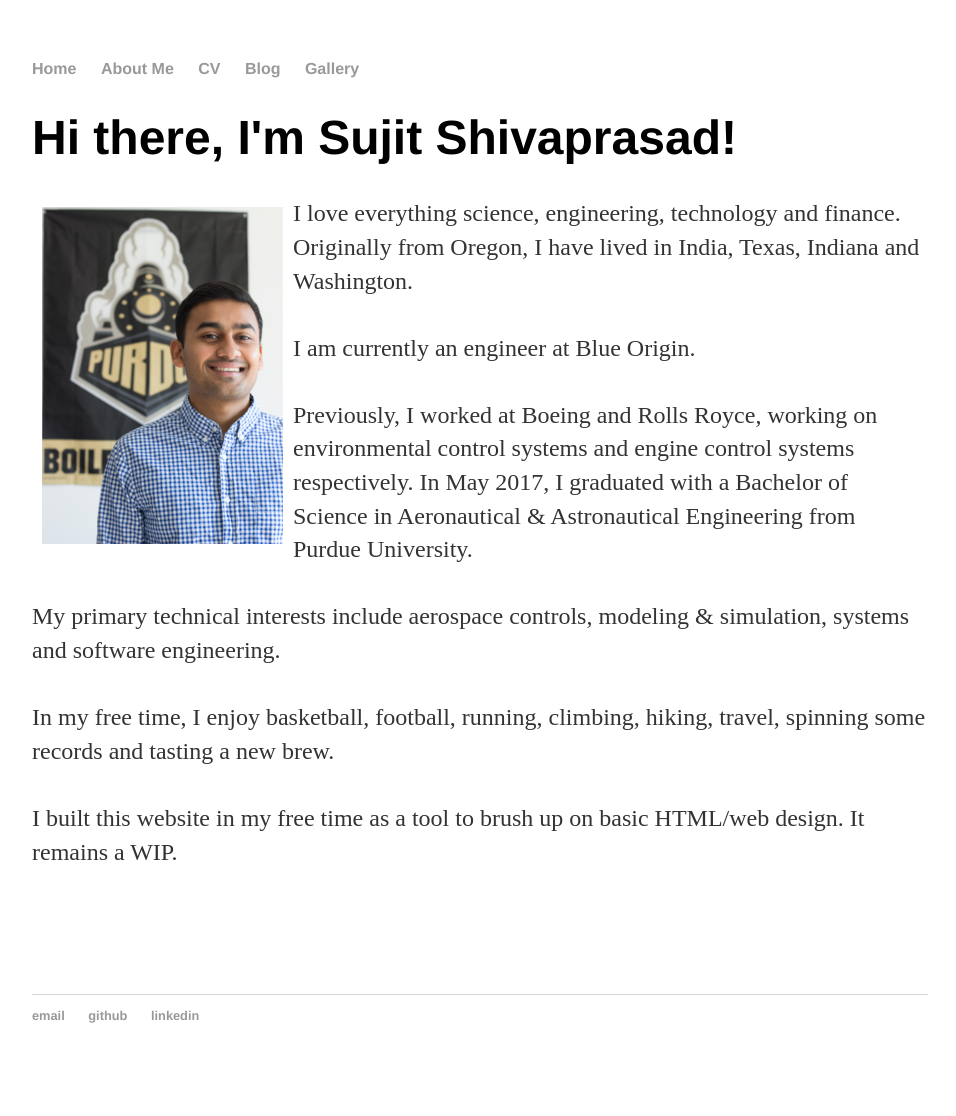
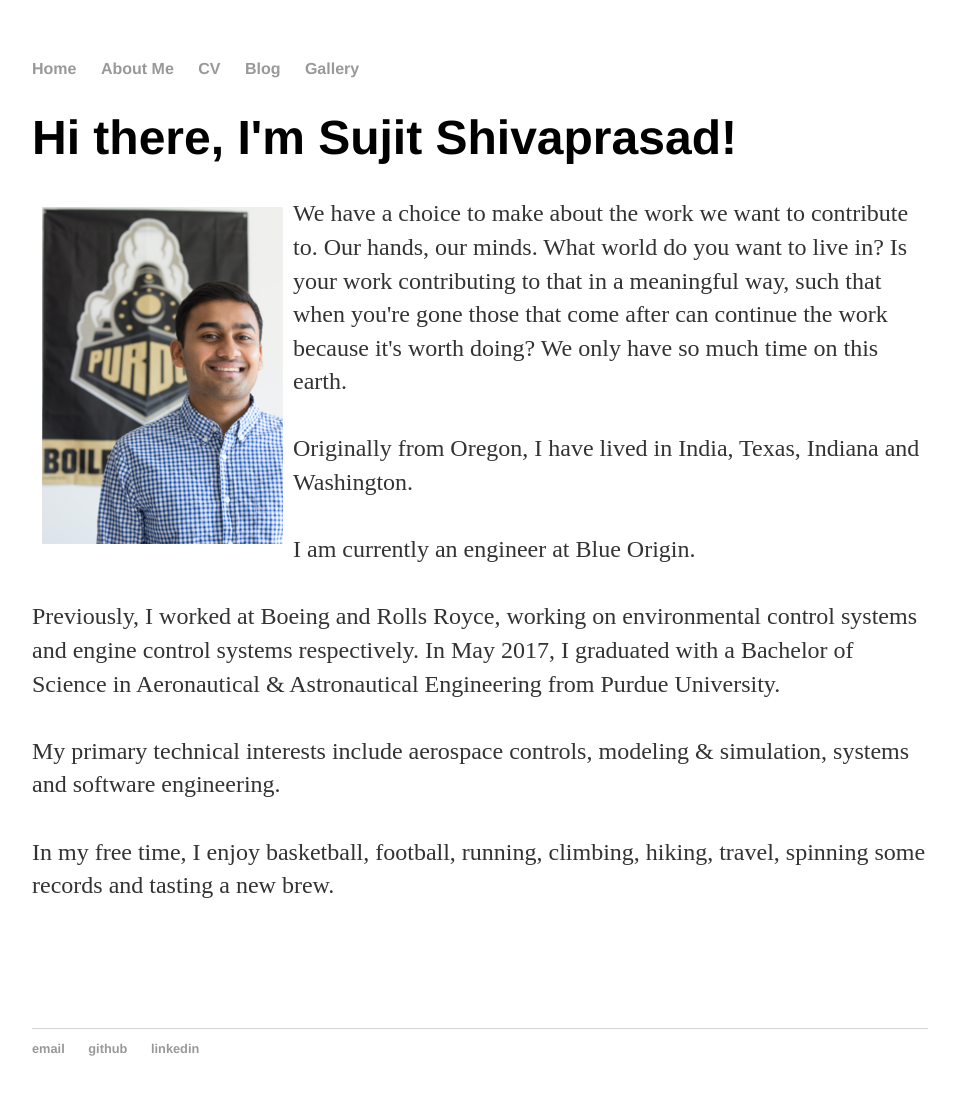
Before and after one commit to sujitshivaprasad/sujitshivaprasad.github.io, a Jekyll site: the page built from index.html, in a window 1280 px wide. Shown: the whole page, without its empty margins (160-1116 px from the left). Built offline with Jekyll 4.4.1, drawn with Linux system fonts in a browser that asks for light colours; before the commit the page ends 1083 px from its top, so only the background shows below that.

Commit message:
Updated index.html with better bio

```diff
--- a/index.html
+++ b/index.html
@@ -5,7 +5,11 @@ title: Sujit Shivaprasad, Aerospace Engineer
 <div class="blurb">
 	<h1>Hi there, I'm Sujit Shivaprasad!</h1>
 	<p><img src="img/me.png" alt="Sujit Shivaprasad" align="left" hspace="10" vspace="10"/>
-	I love everything science, engineering, technology and finance.
+	We have a choice to make about the work we want to contribute to. Our hands, our minds.
+	What world do you want to live in? Is your work contributing to that in a meaningful way, such that when you're gone those that come after can continue the work because it's worth doing?
+	We only have so much time on this earth.
+	<br>
+	<br>
 	Originally from Oregon, I have lived in India, Texas, Indiana and Washington.
 	<br>
 	<br>
@@ -21,9 +25,6 @@ title: Sujit Shivaprasad, Aerospace Engineer
 	In my free time, I enjoy basketball, football, running, climbing, hiking, travel, spinning some records and tasting a new brew.
 	<br>
 	<br>
-	I built this website in my free time as a tool to brush up on basic HTML/web design. It remains a WIP.
-	<br>
-	<br>
 	<br>
 	<br>
 	</p>
```
